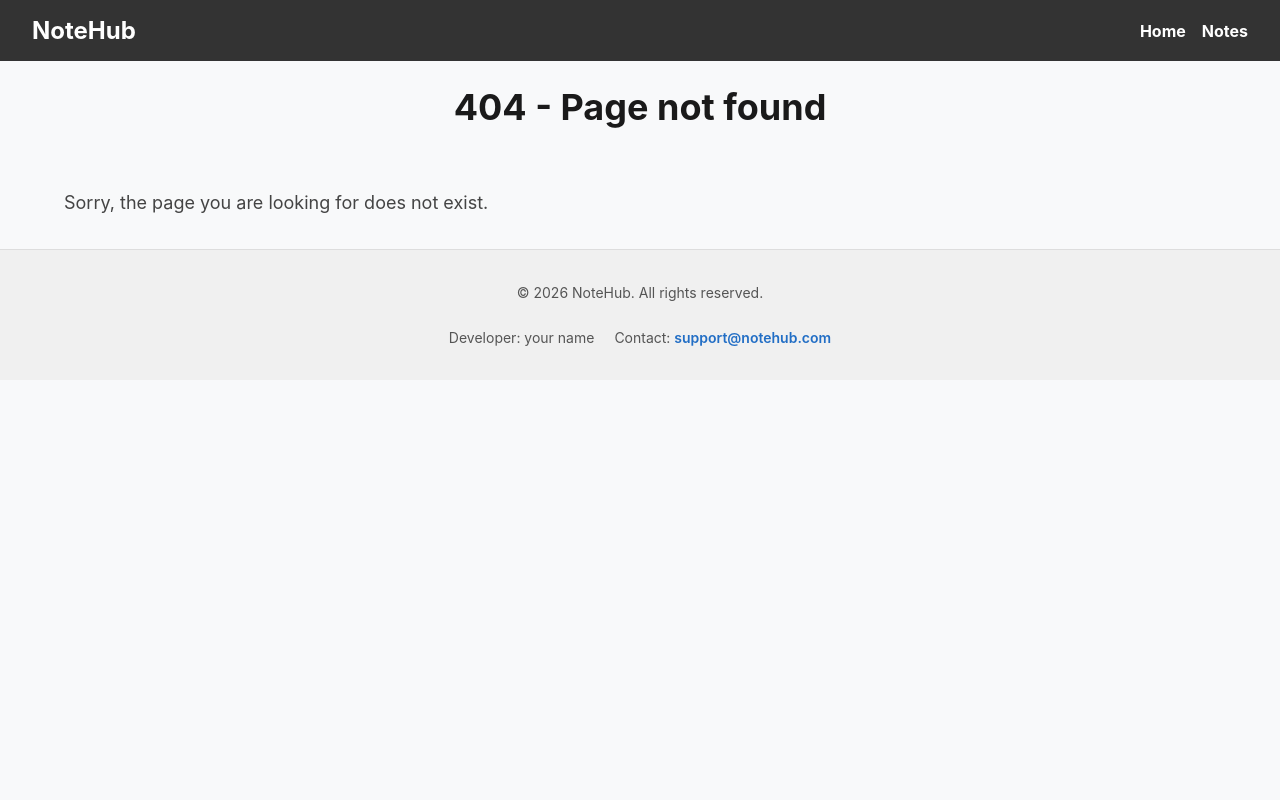
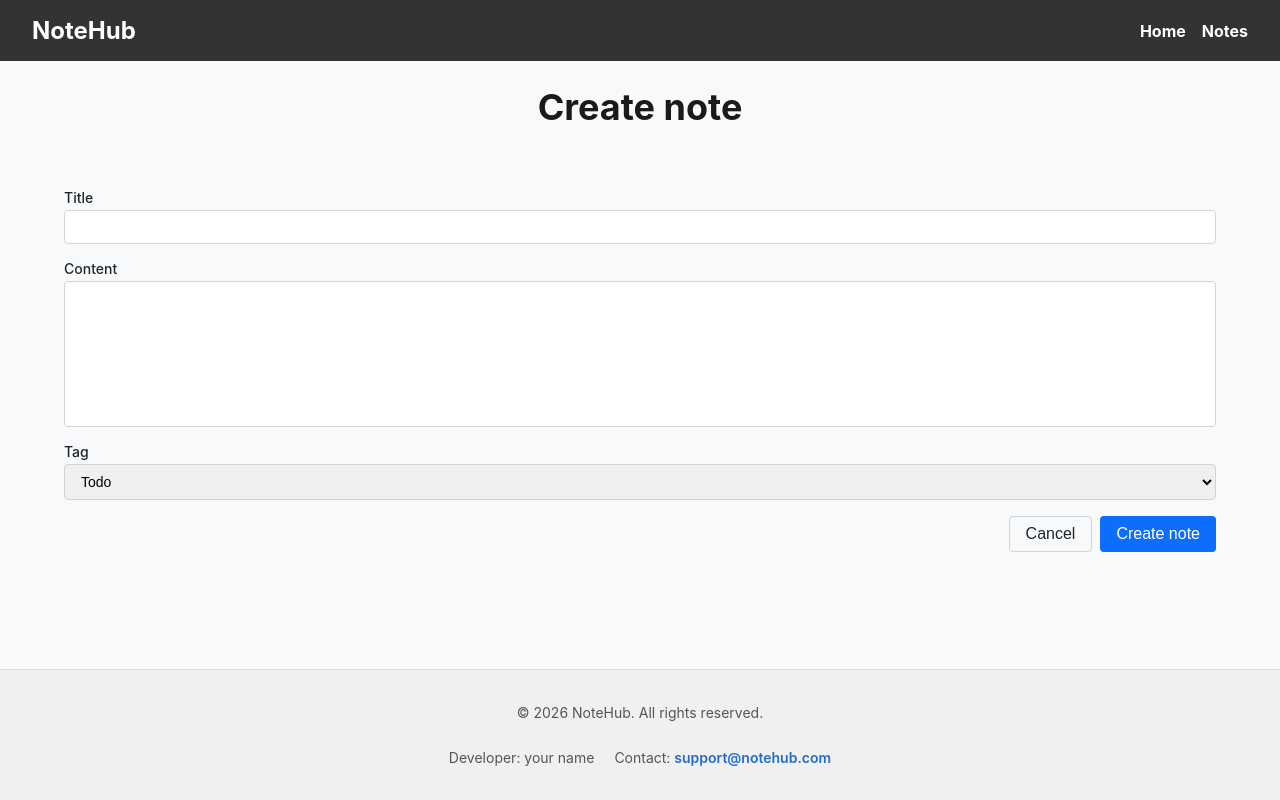
Before and after one commit to aarik4444/08-zustand, a Next.js app: page /notes/action/create in a window 1280 px wide. Before the commit this address had no page. Built offline with nearby package versions, Linux system fonts and the light colour scheme; no server answers.

Commit message:
Add files via upload

```diff
--- /dev/null
+++ b/app/notes/action/create/CreateNote.module.css
@@ -0,0 +1,18 @@
+.main {
+  flex: 1;
+}
+
+.container {
+  width: 90%;
+  max-width: 1280px;
+  margin: 0px auto;
+  padding: 0 16px 16px;
+}
+
+.title {
+  font-size: 36px;
+  font-weight: 700;
+  color: #1a1a1a;
+  margin-bottom: 60px;
+  text-align: center;
+}
--- /dev/null
+++ b/app/notes/action/create/page.tsx
@@ -0,0 +1,33 @@
+import type { Metadata } from "next";
+
+import NoteForm from "@/components/NoteForm/NoteForm";
+import css from "./CreateNote.module.css";
+
+export const metadata: Metadata = {
+  title: "Create note | NoteHub",
+  description: "Create a new note and save your ideas in NoteHub.",
+  openGraph: {
+    title: "Create note | NoteHub",
+    description: "Create a new note and save your ideas in NoteHub.",
+    url: "https://notehub.com/notes/action/create",
+    images: [
+      {
+        url: "https://ac.goit.global/fullstack/react/notehub-og-meta.jpg",
+        width: 1200,
+        height: 630,
+        alt: "NoteHub application for managing personal notes",
+      },
+    ],
+  },
+};
+
+export default function CreateNotePage() {
+  return (
+    <main className={css.main}>
+      <div className={css.container}>
+        <h1 className={css.title}>Create note</h1>
+        <NoteForm />
+      </div>
+    </main>
+  );
+}
--- /dev/null
+++ b/app/notes/filter/LayoutNotes.module.css
@@ -0,0 +1,19 @@
+.container {
+  display: flex;
+  flex-direction: row;
+  flex: 1;
+}
+
+.sidebar {
+  width: 250px;
+  background-color: #2c2c2c;
+  color: white;
+  padding: 16px;
+  display: flex;
+  flex-direction: column;
+  border-right: 1px solid #ddd;
+}
+
+.notesWrapper {
+  width: 100%;
+}
```
Also changed, not shown: app/notes/action/create/CreateNote.tsx (added, +23 -0 lines), app/notes/filter/@sidebar/SidebarNotes.module.css (added, +23 -0 lines), app/notes/filter/@sidebar/default.tsx (added, +24 -0 lines), app/notes/filter/layout.tsx (added, +17 -0 lines).
